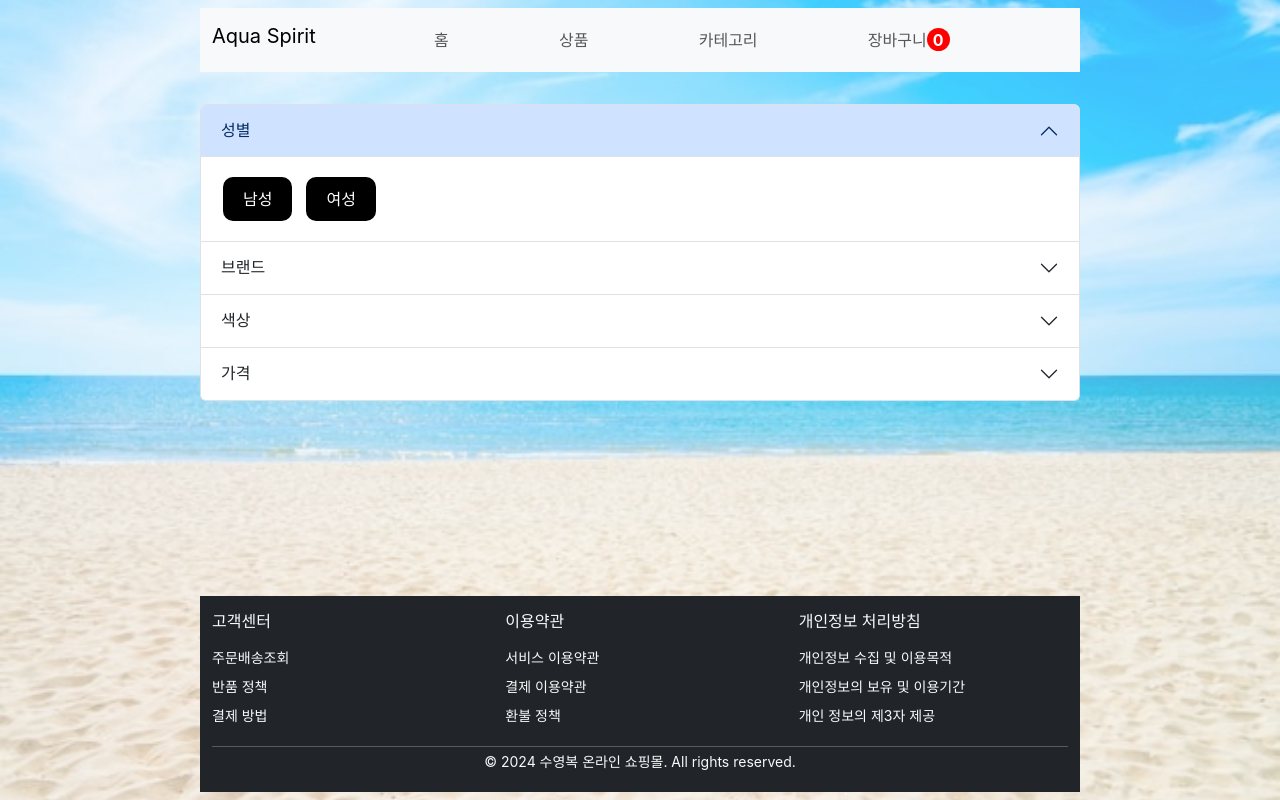
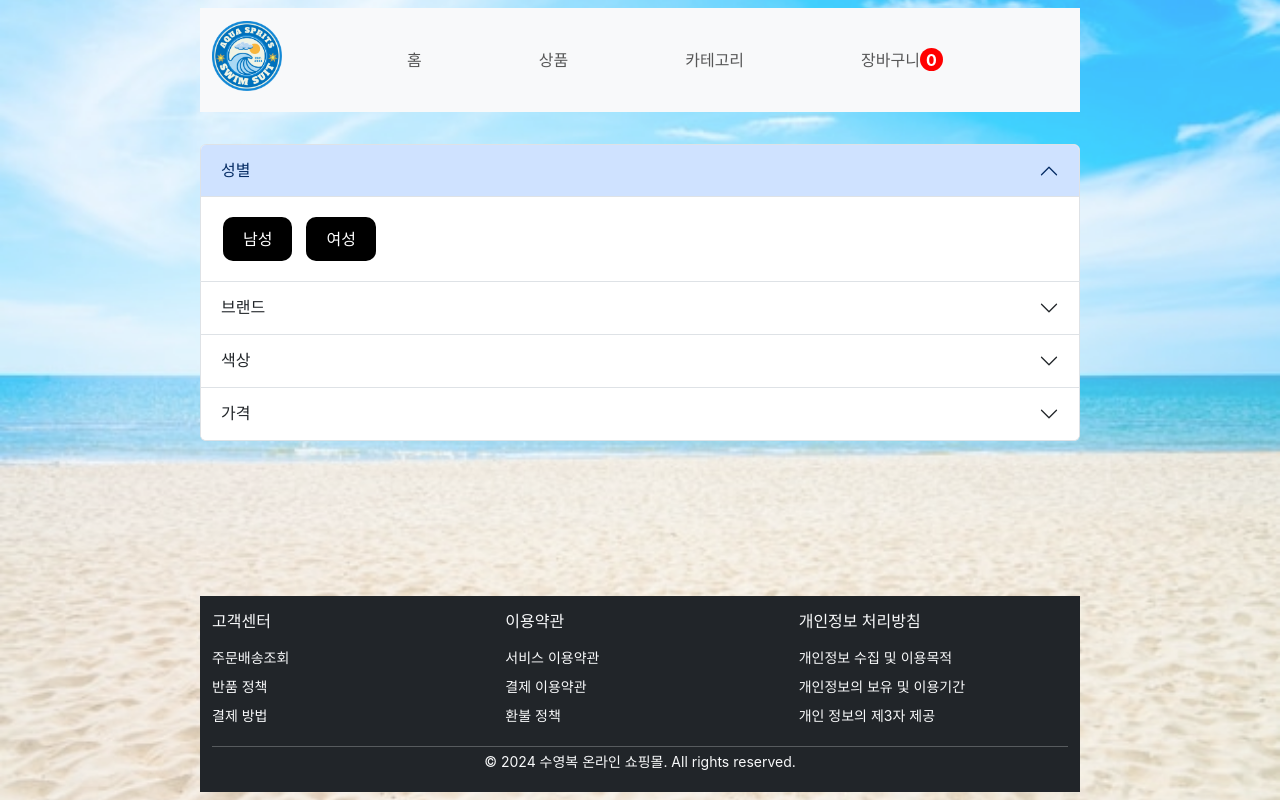
Before and after one commit to Kooinmo25/project02, a React (Create React App) app: page /category in a window 1280 px wide. Built offline with nearby package versions, Linux system fonts and the light colour scheme; the HTML template or start-up script is replaced by a standard one.

Commit message:
로고 추가

```diff
--- a/src/component/common/GlobalNav.js
+++ b/src/component/common/GlobalNav.js
@@ -19,7 +19,11 @@ function GlobalNav() {
     <>
       <Navbar key={expand} expand={expand} className="bg-body-tertiary mb-3">
         <Container fluid>
-          <Navbar.Brand href="/" className="mb-2">Aqua Spirit</Navbar.Brand>
+          <Navbar.Brand href="/" className="mb-2">
+            <div>
+              <img src="./AquaSpritsLogo.png" alt='aqua sprits Logo' width='70' />
+            </div>
+          </Navbar.Brand>
           <Navbar.Toggle aria-controls={`offcanvasNavbar-expand-${expand}`} />
           <Navbar.Offcanvas
             id={`offcanvasNavbar-expand-${expand}`}
--- a/src/component/productList/ProductDetail.js
+++ b/src/component/productList/ProductDetail.js
@@ -38,6 +38,7 @@ function ProductDetail({ props }) {
     const mouseLeave = () => {
         setInMouse(false);
     };
+
     return (
         <>
             <Button variant="primary" size="m" onClick={() => setLgShow(true)}>
@@ -94,8 +95,8 @@ function ProductDetail({ props }) {
                                 alt={titleDel}
                                 style={{
                                     position: 'absolute',
-                                    left: `-${mousePosition.x * 2}px`,
-                                    top: `-${mousePosition.y * 2}px`,
+                                    left: `-${mousePosition.x * 1.5}px`,
+                                    top: `-${mousePosition.y * 1.7}px`,
                                     width: '400%',
                                     height: 'auto',
                                 }}
```
Also changed, not shown: public/AquaSpritsLogo.png (added).
